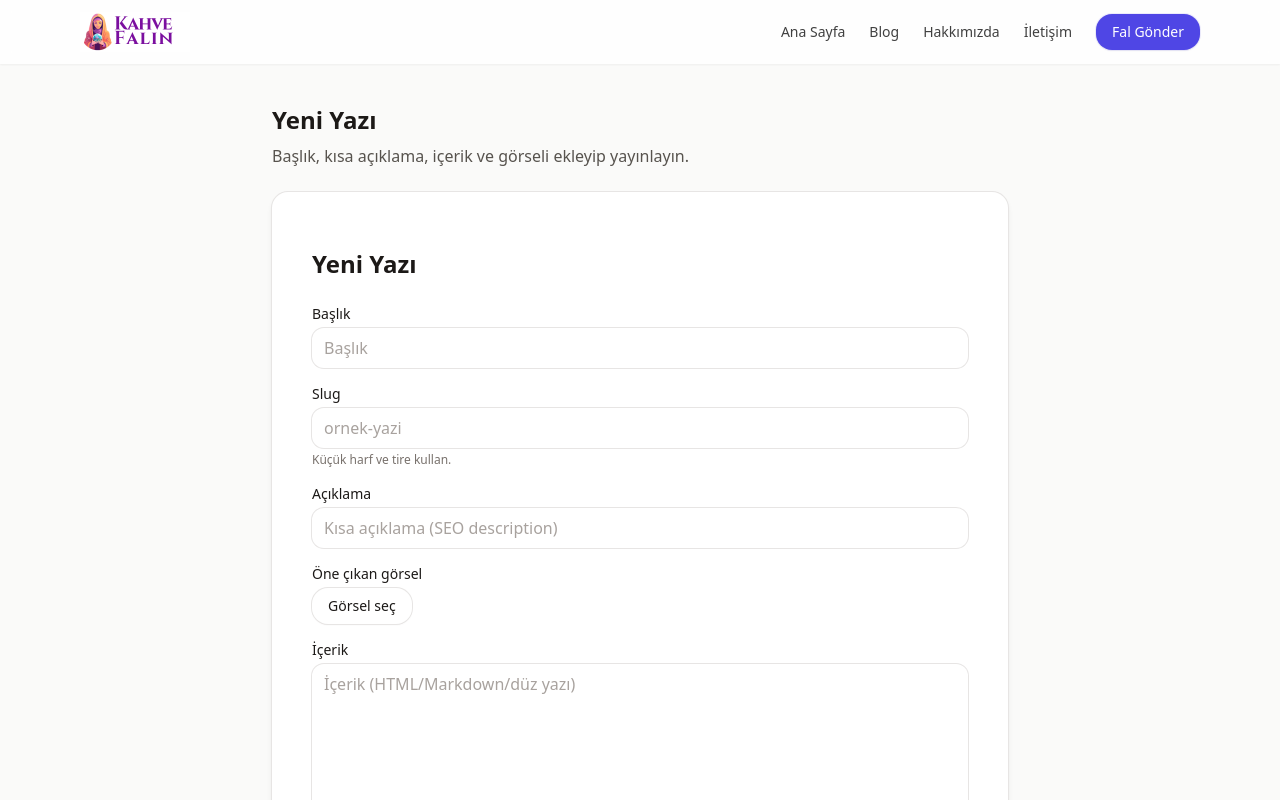
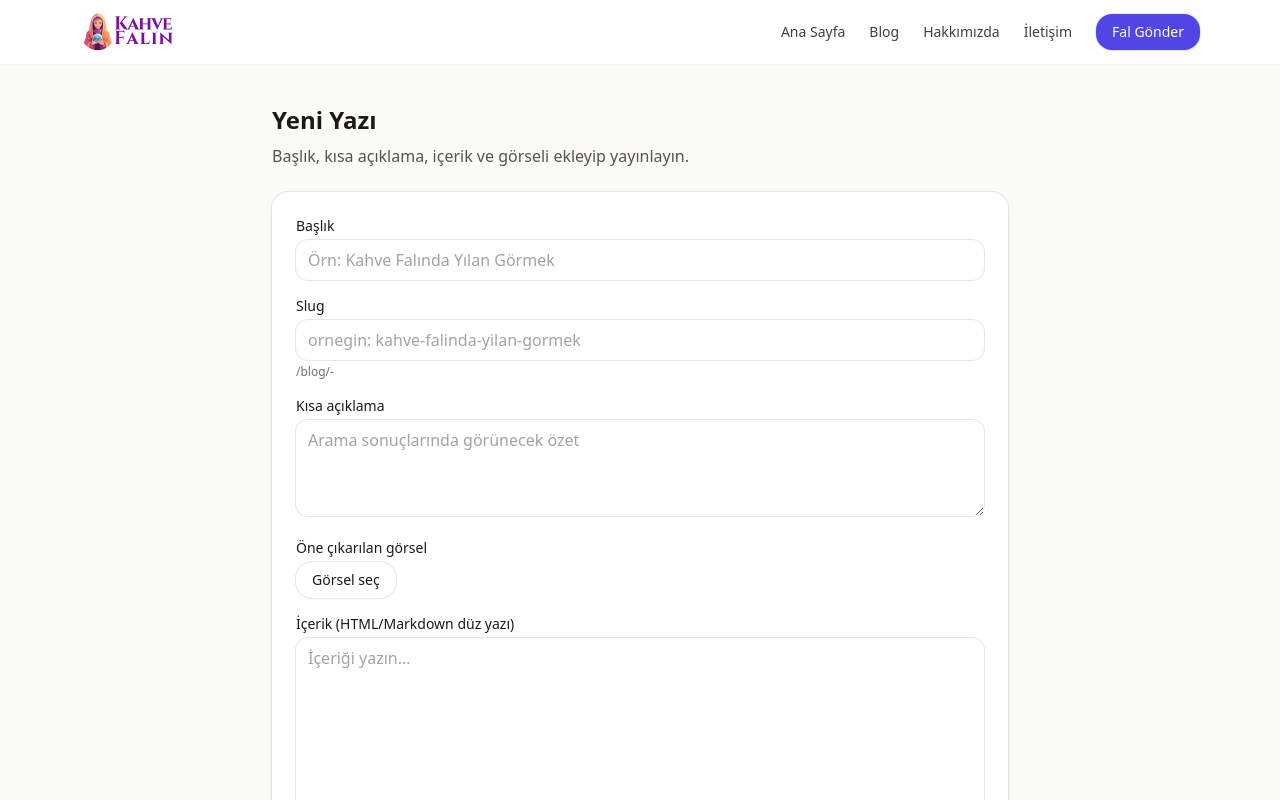
Before and after one commit to kuleliworks/kahve-fali, a Next.js app: page /panel/blog/yeni in a window 1280 px wide. Shown: the top 800 px of the page. Built offline with nearby package versions, Linux system fonts and the light colour scheme.

Commit message:
Update NewPostClient.tsx

```diff
--- a/app/panel/blog/yeni/NewPostClient.tsx
+++ b/app/panel/blog/yeni/NewPostClient.tsx
@@ -1,75 +1,118 @@
 "use client";
 
 import { useState } from "react";
+import BlogImageUpload from "@/components/BlogImageUpload";
 import { useRouter } from "next/navigation";
-import BlogImageUpload from "@/components/BlogImageUpload";
 
-type FormState = {
-  title: string;
-  slug: string;
-  description?: string;
-  image?: string;   // Upload sonrası public URL burada tutulur
-  content?: string;
-  status: "draft" | "pub";
+type Status = "draft" | "pub";
+
+function toSlug(s: string) {
+  // Türkçe karakterleri ascii'ye çevir + normalize
+  const map: Record<string, string> = {
+    ç: "c",
+    Ç: "c",
+    ğ: "g",
+    Ğ: "g",
+    ı: "i",
+    İ: "i",
+    ö: "o",
+    Ö: "o",
+    ş: "s",
+    Ş: "s",
+    ü: "u",
+    Ü: "u",
   };
+  const replaced = s
+    .split("")
+    .map((ch) => map[ch] ?? ch)
+    .join("");
+  return replaced
+    .toLowerCase()
+    .normalize("NFD")
+    .replace(/\p{Diacritic}/gu, "")
+    .replace(/[^a-z0-9]+/g, "-")
+    .replace(/(^-|-$)+/g, "");
+}
 
 export default function NewPostClient() {
-  const [d, setD] = useState<FormState>({
-    title: "",
-    slug: "",
-    description: "",
-    image: "",
-    content: "",
-    status: "draft",
-  });
+  const router = useRouter();
+  const [title, setTitle] = useState("");
+  const [slug, setSlug] = useState("");
+  const [description, setDescription] = useState("");
+  const [image, setImage] = useState<string | undefined>(undefined);
+  const [content, setContent] = useState("");
+  const [status, setStatus] = useState<Status>("draft");
+
   const [saving, setSaving] = useState(false);
   const [err, setErr] = useState<string | null>(null);
-  const router = useRouter();
 
-  async function save() {
+  const finalSlug = slug ? toSlug(slug) : toSlug(title);
+
+  async function onSave() {
     setErr(null);
     setSaving(true);
     try {
-      const body = {
-        title: d.title,
-        slug: d.slug,
-        description: d.description,
-        image: d.image,     // ← yüklenen görselin URL’i
-        content: d.content,
-        status: d.status,
-      };
+      if (!title.trim()) throw new Error("Başlık gerekli");
+      if (!finalSlug) throw new Error("Slug üretilemedi (başlık/slug gerekli)");
 
-      const res = await fetch("/api/blog/create", {
+      const res = await fetch("/api/blog/new", {
         method: "POST",
         headers: { "Content-Type": "application/json" },
-        body: JSON.stringify(body),
+        // önemli: image alanı burada string URL
+        body: JSON.stringify({
+          title,
+          slug: finalSlug,
+          description,
+          image,
+          content,
+          status,
+        }),
       });
 
-      const json = await res.json().catch(() => ({}));
-      if (!res.ok) throw new Error(json?.error || "Kayıt başarısız.");
-
-      alert("Yazı eklendi.");
-      router.push(`/blog/${d.slug}`);
+      if (!res.ok) {
+        const txt = await res.text().catch(() => "");
+        throw new Error(txt || `HTTP ${res.status}`);
+      }
+      const json = await res.json().catch(() => ({} as any));
+      // Eklendikten sonra yönlendirme yerine bildirim göster + seçenek sun
+      if (json?.ok) {
+        if (confirm("Yazı kaydedildi. Görüntülemek ister misiniz?")) {
+          router.push(`/blog/${finalSlug}`);
+        } else {
+          // formu sıfırla, yeni ekleme yap
+          setTitle("");
+          setSlug("");
+          setDescription("");
+          setImage(undefined);
+          setContent("");
+          setStatus("draft");
+        }
+        return;
+      }
+      throw new Error(json?.error || "Kayıt başarısız");
     } catch (e: any) {
-      setErr(e?.message || "Hata");
+      setErr(e?.message || "Kayıt sırasında hata oluştu.");
     } finally {
       setSaving(false);
     }
   }
 
   return (
-    <div className="mx-auto max-w-3xl px-4 py-8">
-      <h1 className="text-2xl font-bold">Yeni Yazı</h1>
-
-      <div className="mt-6 grid gap-4">
+    <form
+      onSubmit={(e) => {
+        e.preventDefault();
+        if (!saving) onSave();
+      }}
+      className="space-y-4"
+    >
       {/* Başlık */}
       <div>
         <label className="block text-sm font-medium">Başlık</label>
         <input
           className="input mt-1"
-            value={d.title}
-            onChange={(e) => setD({ ...d, title: e.target.value })}
-            placeholder="Başlık"
+          placeholder="Örn: Kahve Falında Yılan Görmek"
+          value={title}
+          onChange={(e) => setTitle(e.target.value)}
         />
       </div>
 
@@ -78,49 +121,50 @@ export default function NewPostClient() {
         <label className="block text-sm font-medium">Slug</label>
         <input
           className="input mt-1"
-            value={d.slug}
-            onChange={(e) => setD({ ...d, slug: e.target.value })}
-            placeholder="ornek-yazi"
+          placeholder="ornegin: kahve-falinda-yilan-gormek"
+          value={slug}
+          onChange={(e) => setSlug(e.target.value)}
         />
-          <p className="mt-1 text-xs text-stone-500">Küçük harf ve tire kullan.</p>
+        <div className="mt-1 text-xs text-stone-500">/blog/{finalSlug || "-"}</div>
       </div>
 
-        {/* Description */}
+      {/* Kısa açıklama */}
       <div>
-          <label className="block text-sm font-medium">Açıklama</label>
-          <input
-            className="input mt-1"
-            value={d.description || ""}
-            onChange={(e) => setD({ ...d, description: e.target.value })}
-            placeholder="Kısa açıklama (SEO description)"
+        <label className="block text-sm font-medium">Kısa açıklama</label>
+        <textarea
+          className="input mt-1 h-24"
+          placeholder="Arama sonuçlarında görünecek özet"
+          value={description}
+          onChange={(e) => setDescription(e.target.value)}
         />
       </div>
 
       {/* Görsel yükleme */}
       <div>
-          <label className="block text-sm font-medium">Öne çıkan görsel</label>
+        <label className="block text-sm font-medium">Öne çıkarılan görsel</label>
         <div className="mt-1">
-            <BlogImageUpload onDone={(url) => setD({ ...d, image: url })} />
-            {d.image && (
-              <>
-                <div className="mt-3 overflow-hidden rounded-xl ring-1 ring-stone-200">
+          <BlogImageUpload onDone={(url) => setImage(url)} />
+        </div>
+        {image && (
+          <div className="mt-3">
             {/* eslint-disable-next-line @next/next/no-img-element */}
-                  <img src={d.image} alt="Önizleme" className="h-40 w-full object-cover" />
+            <img
+              src={image}
+              alt="Seçilen görsel"
+              className="h-28 w-40 rounded-xl object-cover ring-1 ring-stone-200"
+            />
           </div>
-                <p className="mt-2 break-all text-xs text-stone-600">URL: {d.image}</p>
-              </>
         )}
-          </div>
       </div>
 
       {/* İçerik */}
       <div>
-          <label className="block text-sm font-medium">İçerik</label>
+        <label className="block text-sm font-medium">İçerik (HTML/Markdown düz yazı)</label>
         <textarea
           className="input mt-1 h-64"
-            value={d.content || ""}
-            onChange={(e) => setD({ ...d, content: e.target.value })}
-            placeholder="İçerik (HTML/Markdown/düz yazı)"
+          placeholder="İçeriği yazın…"
+          value={content}
+          onChange={(e) => setContent(e.target.value)}
         />
       </div>
 
@@ -129,22 +173,21 @@ export default function NewPostClient() {
         <label className="block text-sm font-medium">Durum</label>
         <select
           className="input mt-1"
-            value={d.status}
-            onChange={(e) => setD({ ...d, status: e.target.value as "draft" | "pub" })}
+          value={status}
+          onChange={(e) => setStatus(e.target.value as Status)}
         >
           <option value="draft">Taslak</option>
           <option value="pub">Yayınla</option>
         </select>
       </div>
 
-        {err && <p className="text-sm text-red-600">{err}</p>}
+      {err && <div className="text-sm text-red-600">{err}</div>}
 
       <div className="pt-2">
-          <button className="btn btn-primary" onClick={save} disabled={saving}>
+        <button type="submit" disabled={saving} className="btn btn-primary">
           {saving ? "Kaydediliyor…" : "Kaydet"}
         </button>
       </div>
-      </div>
-    </div>
+    </form>
   );
 }
```
Lines whose indentation alone changed are shown as unchanged.
